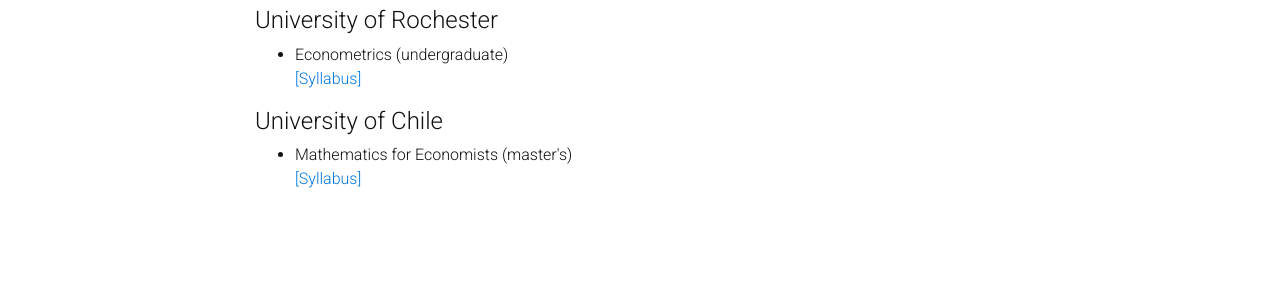
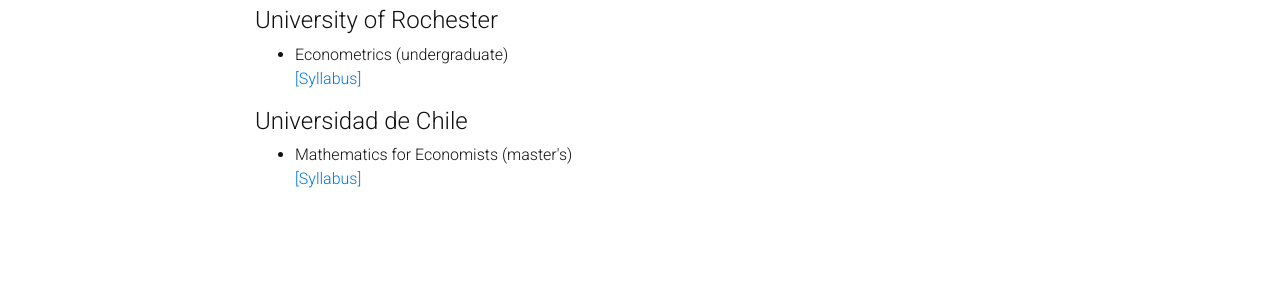
Before and after one commit to alexisorellana/alexisorellana.github.io, a Jekyll site: the page built from _pages/teaching.md, in a window 1280 px wide. Shown: the part 287-587 px from the top of the page. Built offline with Jekyll 4.4.1, drawn with Linux system fonts in a browser that asks for light colours; nearby versions of some CDN libraries; a style sheet for code colours, icons or effects is not loaded.

Commit message:
update 08-31

```diff
--- a/_pages/teaching.md
+++ b/_pages/teaching.md
@@ -21,7 +21,7 @@ nav: true
 </ul>
 
 
-#### University of Chile
+#### Universidad de Chile
 <ul>
 <li> Mathematics for Economists (master's) </li> <a href="{{ site.baseurl }}/assets/pdf/syllabus-in700-Eng.pdf" target="_blank">[Syllabus]</a>
 
```
